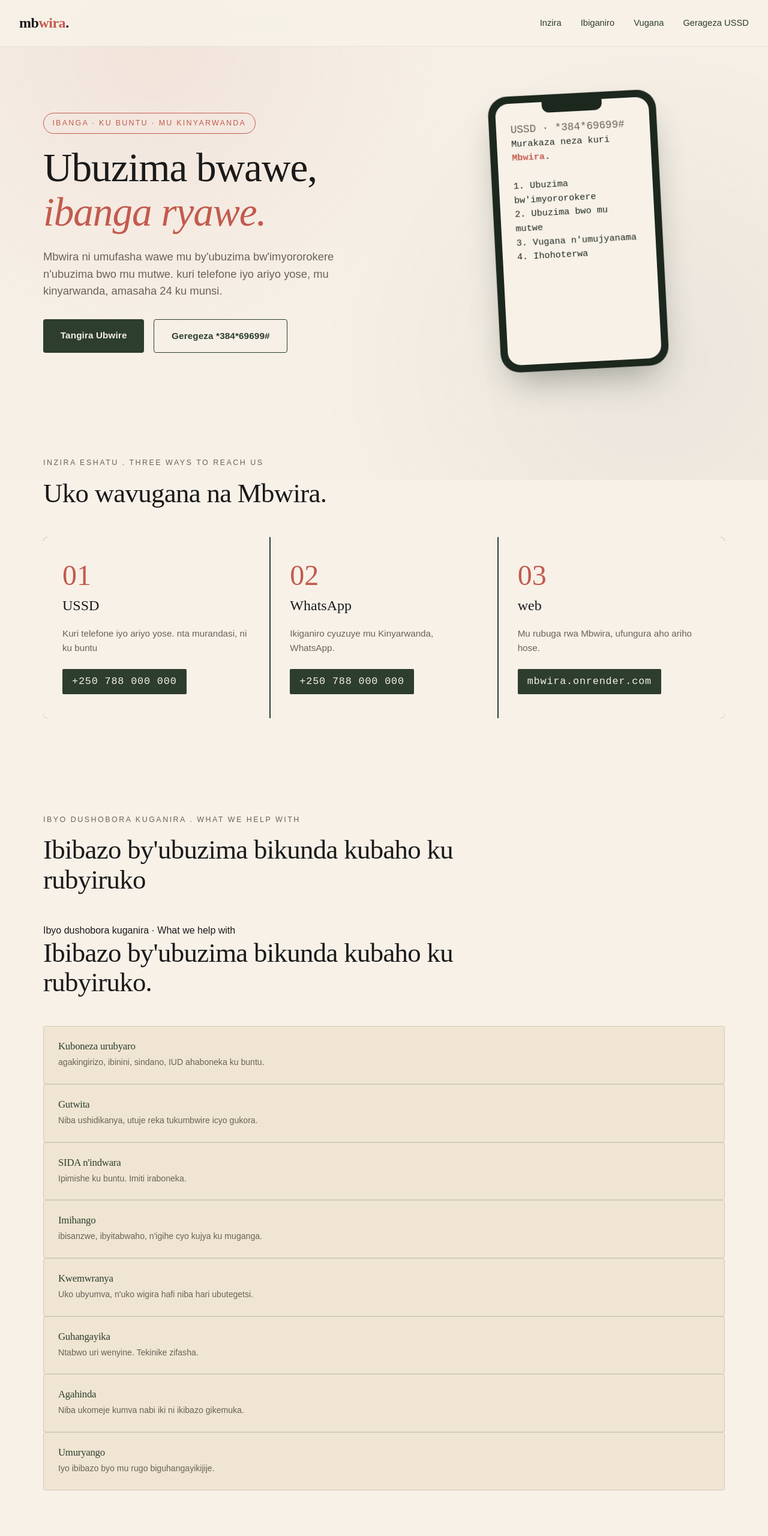
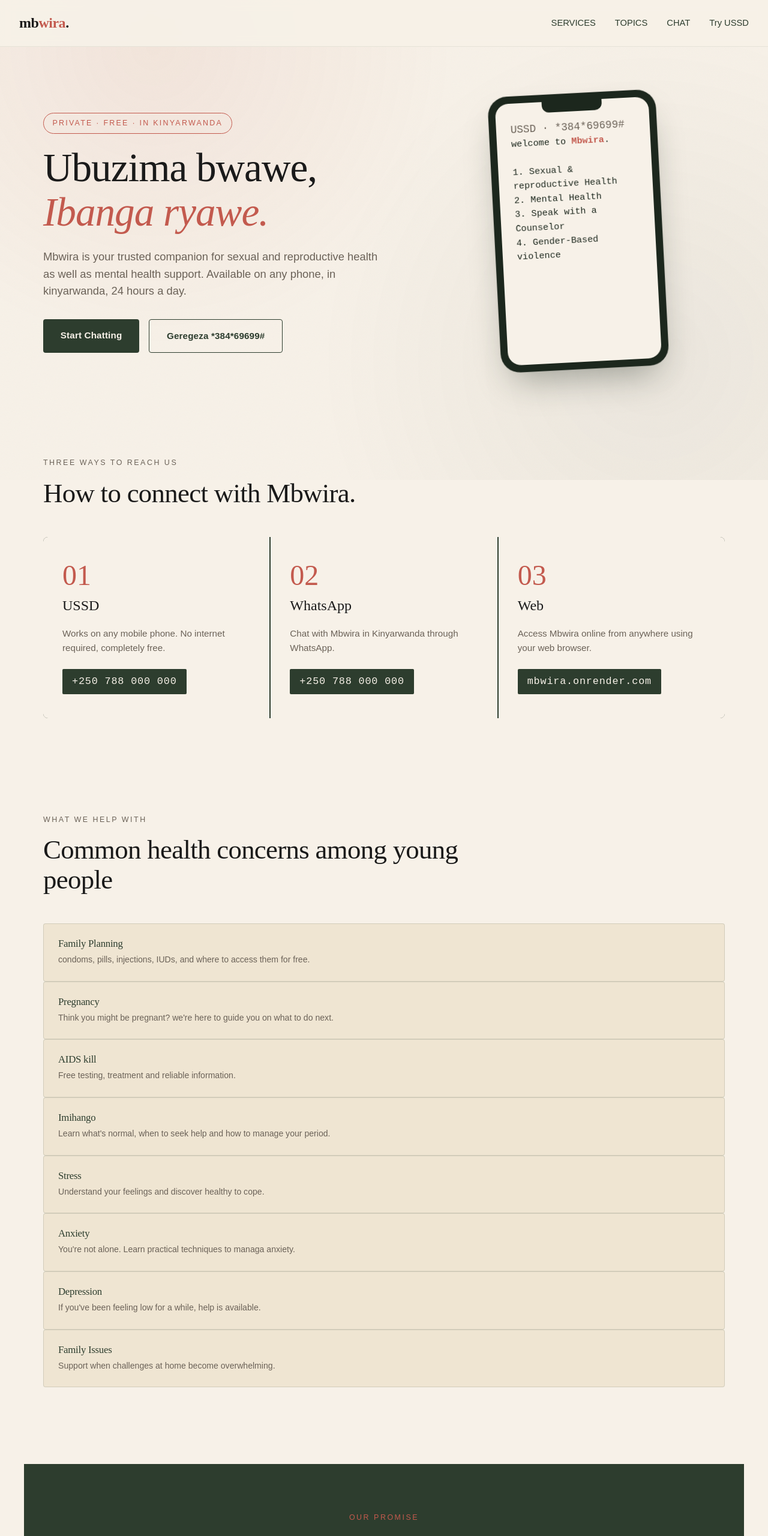
Before and after one commit to n-elie7/mbwira, a plain HTML site: page frontend/index.html in a window 1280 px wide. Shown: the top 2560 px of the page at 60% size. Drawn offline with Linux system fonts and the light colour scheme.

Commit message:
translated landing page from kinyarwanda to english

```diff
--- a/frontend/index.html
+++ b/frontend/index.html
@@ -1,9 +1,9 @@
 <!DOCTYPE html>
-<html lang="rw">
+<html lang="en">
 <head>
     <meta charset="UTF-8">
     <meta name="viewport" content="width=device-width, initial-scale=1.0">
-    <title>Mbwira - Ubuzima bwawe,ibanga ryawe</title>
+    <title>Mbwira - Ubuzima bwawe,Ibanga ryawe</title>
     <link rel="preconnect" href="https://fonts.googleapis.com">
     <link rel="preconnect" href="https://fonts.gstatic.com" crossorigin>
     <link rel="stylesheet" href="style.css">
@@ -12,23 +12,23 @@
     <nav class="nav">
         <div class="logo">mb<span>wira</span>.</div>
         <div class="nav-links">
-            <a href="#channels">Inzira</a>
-            <a href="#topics">Ibiganiro</a>
-            <a href="/chat-ui">Vugana</a>
-            <a href="/ussd-sim">Gerageza USSD</a>
+            <a href="#channels">SERVICES</a>
+            <a href="#topics">TOPICS</a>
+            <a href="/chat-ui">CHAT</a>
+            <a href="/ussd-sim">Try USSD</a>
         </div>
     </nav>
 
     <header class="hero">
         <div>
-            <div class="eyebrow reveal">Ibanga · Ku buntu · Mu kinyarwanda</div>
-            <h1 class="reveal d1">Ubuzima bwawe,<br><em>ibanga ryawe.</em></h1>
+            <div class="eyebrow reveal">Private · Free · In kinyarwanda</div>
+            <h1 class="reveal d1">Ubuzima bwawe,<br><em>Ibanga ryawe.</em></h1>
             <p class="lead reveal d2">
-                Mbwira ni umufasha wawe mu by'ubuzima bw'imyororokere n'ubuzima bwo mu mutwe.
-                kuri telefone iyo ariyo yose, mu kinyarwanda, amasaha 24 ku munsi.
+                Mbwira is your trusted companion for sexual and reproductive health as well as mental health support.
+                Available on any phone, in kinyarwanda, 24 hours a day.
             </p>
             <div class="hero-actions reveal d3">
-                <a href="/chat-ui" class="btn btn-primary">Tangira Ubwire</a>
+                <a href="/chat-ui" class="btn btn-primary">Start Chatting</a>
                 <a href="/ussd-sim" class="btn btn-secondary">Geregeza *384*69699#</a>
             </div>
         </div>
@@ -38,11 +38,11 @@
                 <div class="phone-screen">
                     <div class="msg-label">USSD · *384*69699#</div>
                     <div class="msg-content">
-                        Murakaza neza kuri <strong>Mbwira</strong>.<br><br>
-                         1. Ubuzima bw'imyororokere<br>
-                        2. Ubuzima bwo mu mutwe<br>
-                        3. Vugana n'umujyanama<br>
-                        4. Ihohoterwa
+                        welcome to <strong>Mbwira</strong>.<br><br>
+                        1. Sexual & reproductive Health<br>
+                        2. Mental Health<br>
+                        3. Speak with a Counselor<br>
+                        4. Gender-Based violence
                     </div>
                 </div>
             </div>
@@ -50,64 +50,62 @@
     </header>
 
     <section id="channels">
-        <div class="section-eyebrow">Inzira eshatu . Three ways to reach us</div>
-        <h2 class="section-title">Uko wavugana na Mbwira.</h2>
+        <div class="section-eyebrow">Three ways to reach us</div>
+        <h2 class="section-title">How to connect with Mbwira.</h2>
         <div class="channels">
             <div class="channel">
                 <div class="channel-num">01</div>
                 <div class="channel-title">USSD</div>
-                <P class="channel-desc">Kuri telefone iyo ariyo yose. nta murandasi, ni ku buntu</P>
+                <P class="channel-desc">Works on any mobile phone. No internet required, completely free.</P>
                 <div class="channel-code">+250 788 000 000</div>
             </div>
              <div class="channel">
                 <div class="channel-num">02</div>
                 <div class="channel-title">WhatsApp</div>
-                <p class="channel-desc">Ikiganiro cyuzuye mu Kinyarwanda, WhatsApp.</p>
+                <p class="channel-desc">Chat with Mbwira in Kinyarwanda through WhatsApp.</p>
                 <div class="channel-code">+250 788 000 000</div>
             </div>
             <div class="channel">
                 <div class="channel-num">03</div>
-                <div class="channel-title">web</div>
-                <p class="channel-desc">Mu rubuga rwa Mbwira, ufungura aho ariho hose.</p>
+                <div class="channel-title">Web</div>
+                <p class="channel-desc">Access Mbwira online from anywhere using your web browser.</p>
                 <div class="channel-code">mbwira.onrender.com</div>
             </div>
         </div>
     </section>
 
     <section id="topics">
-        <div class="section-eyebrow"> Ibyo dushobora kuganira . what we help with</div>
-        <h2 class="section-title"> Ibibazo by'ubuzima bikunda kubaho ku rubyiruko</h2>
+        <div class="section-eyebrow">What we help with</div>
+        <h2 class="section-title"> Common health concerns among young people</h2>
         <div class="topics-grid">
-            <div class="topic-eyebrow">Ibyo dushobora kuganira · What we help with </div>
-            <h2 class="section-title">Ibibazo by'ubuzima bikunda kubaho ku rubyiruko.</h2>
             <div class="topics-grid">
-                <div class="topic"><h3>Kuboneza urubyaro</h3><p>agakingirizo, ibinini, sindano, IUD ahaboneka ku buntu.</p></div>
-                <div class="topic"><h3>Gutwita</h3><p>Niba ushidikanya, utuje reka tukumbwire icyo gukora.</p></div>
-                <div class="topic"><h3>SIDA n'indwara</h3><p>Ipimishe ku buntu. Imiti iraboneka.</p></div>
-                <div class="topic"><h3>Imihango</h3><p>ibisanzwe, ibyitabwaho, n'igihe cyo kujya ku muganga.</p></div>
-                <div class="topic"><h3>Kwemwranya</h3><p>Uko ubyumva, n'uko wigira hafi niba hari ubutegetsi.</p></div>
-                <div class="topic"><h3>Guhangayika</h3><p>Ntabwo uri wenyine. Tekinike zifasha.</p></div>
-                <div class="topic"><h3>Agahinda</h3><p>Niba ukomeje kumva nabi iki ni ikibazo gikemuka.</p></div>
-                <div class="topic"><h3>Umuryango</h3><p>Iyo ibibazo byo mu rugo biguhangayikijije.</p></div>
+                <div class="topic"><h3>Family Planning</h3><p>condoms, pills, injections, IUDs, and where to access them for free.</p></div>
+                <div class="topic"><h3>Pregnancy</h3><p>Think you might be pregnant? we're here to guide you on what to do next.</p></div>
+                <div class="topic"><h3>AIDS kill</h3><p>Free testing, treatment and reliable information.</p></div>
+                <div class="topic"><h3>Imihango</h3><p>Learn what's normal, when to seek help and how to manage your period.</p></div>
+                <div class="topic"><h3>Stress</h3><p>Understand your feelings and discover healthy to cope.</p></div>
+                <div class="topic"><h3>Anxiety</h3><p>You're not alone. Learn practical techniques to managa anxiety.</p></div>
+                <div class="topic"><h3>Depression</h3><p>If you've been feeling low for a while, help is available.</p></div>
+                <div class="topic"><h3>Family Issues</h3><p>Support when challenges at home become overwhelming.</p></div>
             </div>
         </div>
     </section>
     <section class="promise">
         <div class="promise-inner">
-            <div class="section-eyebrow" style="color: var(--clay);">">Isezerano ryacu · Our promise</div>
+            <div class="section-eyebrow" style="color: var(--clay);">Our promise</div>
             <h2>Ibanga ryawe<br><em>ntawe turisangiza.</em></h2>
             <div class="promise-grid">
                 <div class="promise-item">
-                    <h3>Ibanga rwose</h3>
-                    <p>Ntabwo dusaba Izina ryawe, ngo dukoreshe nimero yawe cyangwa dukurikirane amakuru yawe.</p>
+                    <h3>100% Confidential</h3>
+                    <p>We don't ask for your name, store your phone number or track your personal information.</p>
                 </div>
                 <div class="promise-item">
-                    <h3>Ku buntu</h3>
-                    <p>Nta kintu kibanza. USSD ikora kuri telefone yose.  Ubufasha bw'umujyanama buratangwa ku buntu.</p>
+                    <h3>Completely Free</h3>
+                    <p>No hidden costs. USSD works on any phone and counseling services are provided free of charge.</p>
                 </div>
                 <div class="promise-item">
-                    <h3>Umujyanama ufite uburenganzira</h3>
-                    <p>Iyo ukeneye umuntu, uhuza n'umuganga w'ubuzima bwo mu mutwe wemewe cyangwa umujyanama wa CHW.</p>
+                    <h3>Qualified Counselors</h3>
+                    <p>Whenever you need extra support, we'll connect you with a licensed mental health professional or a trained Community Health Worker (CHW). </p>
                 </div>
             </div>
         </div>
@@ -115,10 +113,10 @@
 
     <section>
         <div class="emergency">
-            <h3>Niba uri mu kaga nonaha</h3>
+            <h3>If you're in immediate danger</h3>
             <div class="hotlines">
-                <div class="hotline"><b>112</b>Polisi</div>
-                <div class="hotline"><b>114</b>Ubuzima</div>
+                <div class="hotline"><b>112</b>Police</div>
+                <div class="hotline"><b>114</b>Health Emergency</div>
                 <div class="hotline"><b>3029</b>Isange OSC</div>
             </div>
         </div>
```
